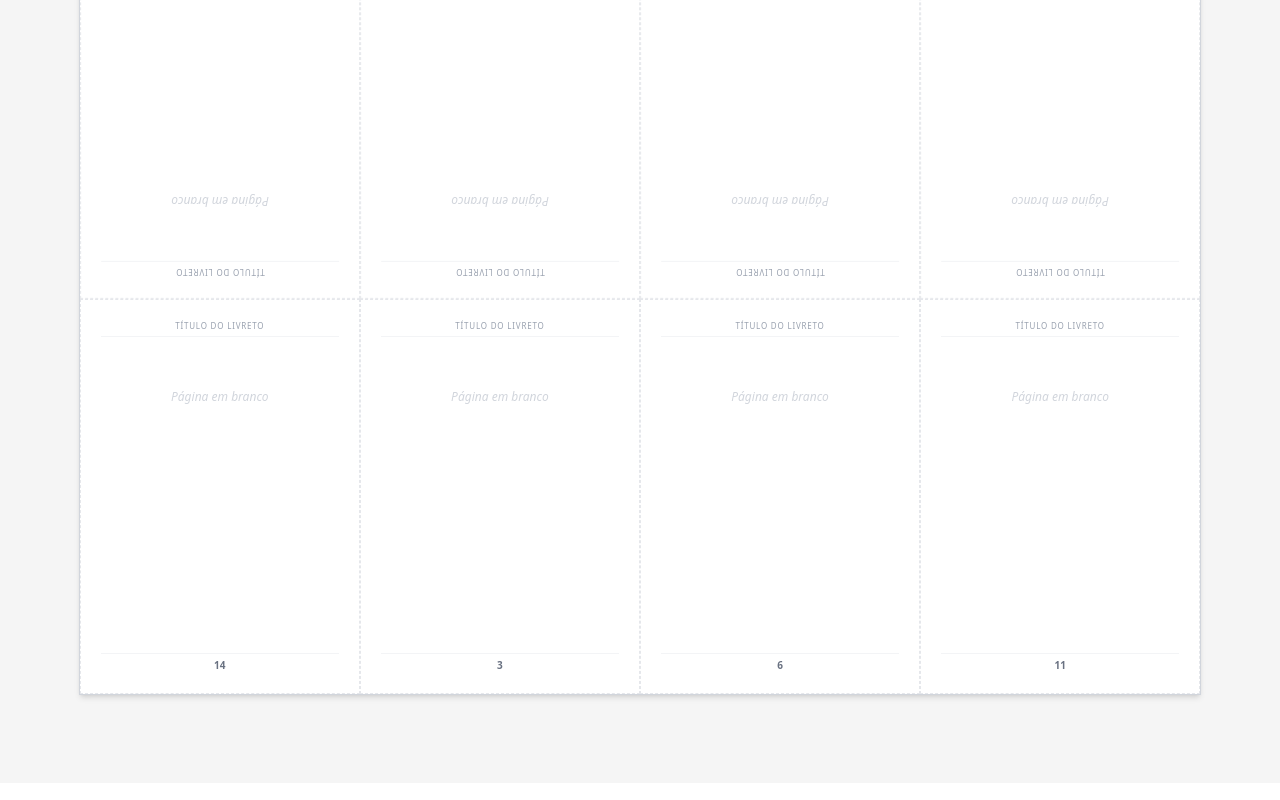
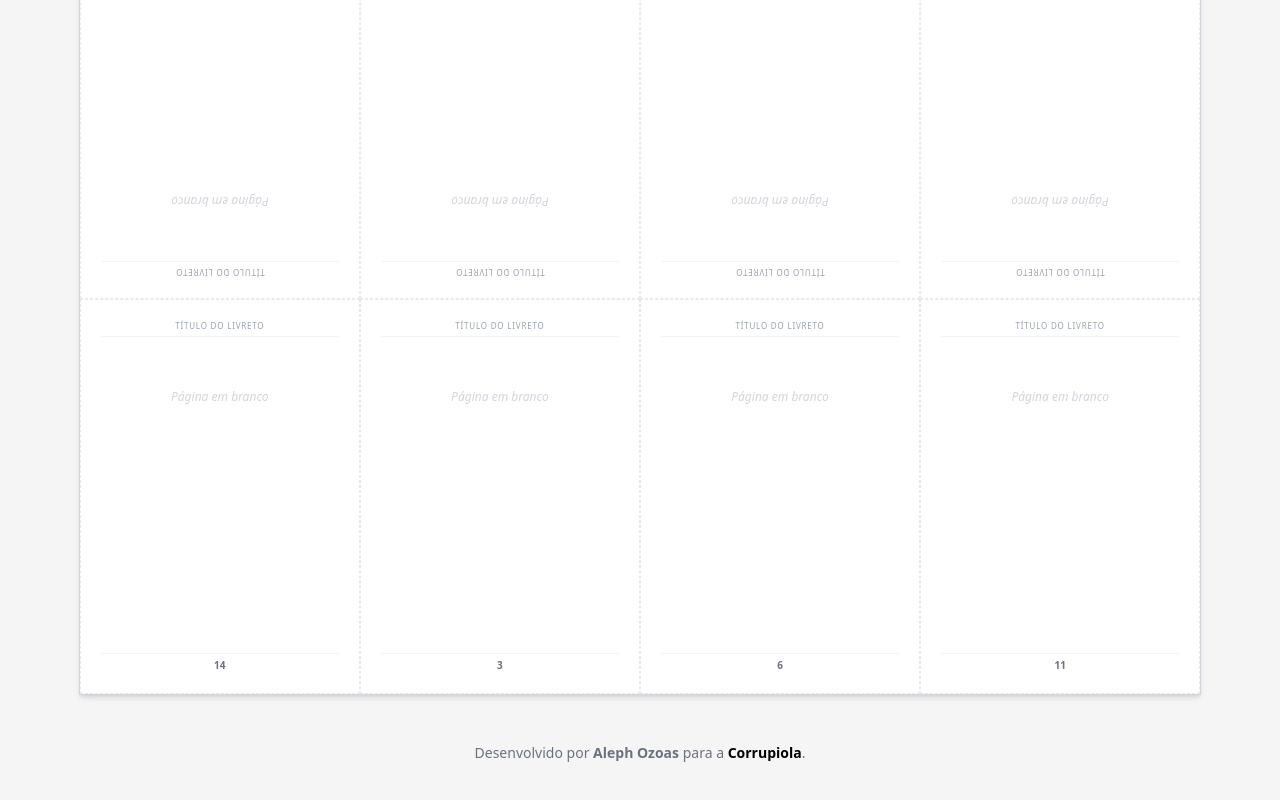
Before and after one commit to Aozuas/Gerador-Octavo, a Next.js app: page / in a window 1280 px wide. Shown: the part 2101-2901 px from the top of the page. Built offline with nearby package versions, Linux system fonts and the light colour scheme.

Commit message:
Adiciona trava de segurança visual e assinatura no rodapé

```diff
--- a/app/page.tsx
+++ b/app/page.tsx
@@ -29,7 +29,6 @@ export default function GeradorOctavo() {
 
   const { conteudo, totalPreenchidas } = fatiarTextoManual(textoLongo);
 
-  // Adicionamos a propriedade "isLast" para controlar a quebra de página
   const RenderSheet = ({ paginas, titulo, isLast = false }: { paginas: number[], titulo: string, isLast?: boolean }) => (
     <div className={`w-[297mm] h-[210mm] bg-white border border-gray-300 mx-auto mb-12 shadow-md print:shadow-none print:mb-0 print:border-none flex flex-col relative overflow-hidden ${isLast ? '' : 'print:break-after-page'}`}>
       <div className="absolute top-2 left-2 text-xs text-gray-400 print:hidden">{titulo}</div>
@@ -45,14 +44,15 @@ export default function GeradorOctavo() {
                 ${isUpsideDown ? 'rotate-180' : ''}
               `}
             >
-              <div className="flex-1 flex flex-col p-5">
+              <div className="flex-1 flex flex-col p-5 h-full overflow-hidden">
 
                 <div className="text-[8px] text-gray-400 text-center uppercase tracking-widest mb-3 border-b border-gray-100 pb-1 font-sans shrink-0">
                   {tituloLivro || 'Título do Livreto'}
                 </div>
 
+                {/* Aqui está a trava de segurança visual: overflow-y-auto na tela, mas escondido na impressão */}
                 <div
-                  className={`flex-1 overflow-hidden leading-relaxed text-gray-800 ${familiaFonte} ${alinhamento}`}
+                  className={`flex-1 overflow-y-auto print:overflow-hidden leading-relaxed text-gray-800 ${familiaFonte} ${alinhamento} scrollbar-thin scrollbar-thumb-gray-200`}
                   style={{ fontSize: `${tamanhoFonte}px` }}
                 >
                   {textoDaPagina ? (
@@ -228,11 +228,13 @@ export default function GeradorOctavo() {
         </div>
       </div>
 
-      {/* A folha da Frente aplica a quebra de página normalmente */}
       <RenderSheet paginas={paginasFrente} titulo="Folha 1 - FRENTE" />
+      <RenderSheet paginas={paginasVerso} titulo="Folha 1 - VERSO" isLast={true} />
 
-      {/* A folha do Verso avisa o componente que é a última, impedindo a folha em branco */}
-      <RenderSheet paginas={paginasVerso} titulo="Folha 1 - VERSO" isLast={true} />
+      {/* Assinatura e Link no Rodapé */}
+      <footer className="max-w-4xl mx-auto mt-8 print:hidden text-center text-sm text-gray-500 pb-10">
+        Desenvolvido por <span className="font-semibold">Aleph Ozoas</span> para a <a href="https://corrupiola.com.br" target="_blank" rel="noopener noreferrer" className="font-bold text-black hover:underline transition-all">Corrupiola</a>.
+      </footer>
 
     </main>
   );
```
